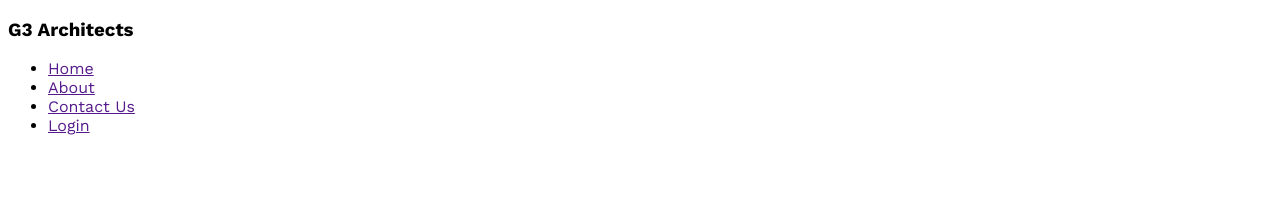
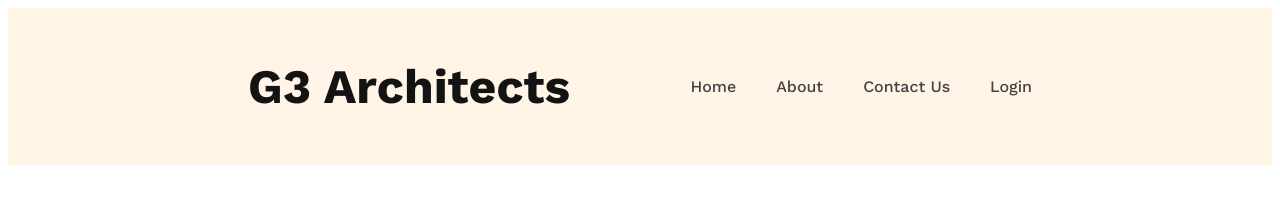
Before and after one commit to parvez1407/g3-architects, a plain HTML site: page index.html in a window 1280 px wide. Drawn offline with nearby package versions, Linux system fonts and the light colour scheme.

Commit message:
navigation bar style completed

```diff
--- a/index.html
+++ b/index.html
@@ -9,7 +9,7 @@
   <body>
     <header>
       <nav>
-        <h3>G3 Architects</h3>
+        <h3 class="nav-title">G3 Architects</h3>
         <ul>
           <li><a href="">Home</a></li>
           <li><a href="">About</a></li>
--- a/styles/architects.css
+++ b/styles/architects.css
@@ -3,3 +3,35 @@
 * {
   font-family: "Work Sans", sans-serif;
 }
+
+/* header styles */
+header {
+  background: rgba(255, 144, 14, 0.1);
+  padding: 50px 240px;
+}
+nav {
+  display: flex;
+  justify-content: space-between;
+  align-items: center;
+}
+.nav-title {
+  color: #131313;
+  font-size: 3rem;
+  font-weight: 700;
+  margin: 0;
+}
+
+nav > ul {
+  display: flex;
+}
+
+nav li {
+  list-style: none;
+  margin-left: 40px;
+  font-weight: 500;
+  font-size: 1rem;
+}
+nav li a {
+  text-decoration: none;
+  color: #424242;
+}
```
